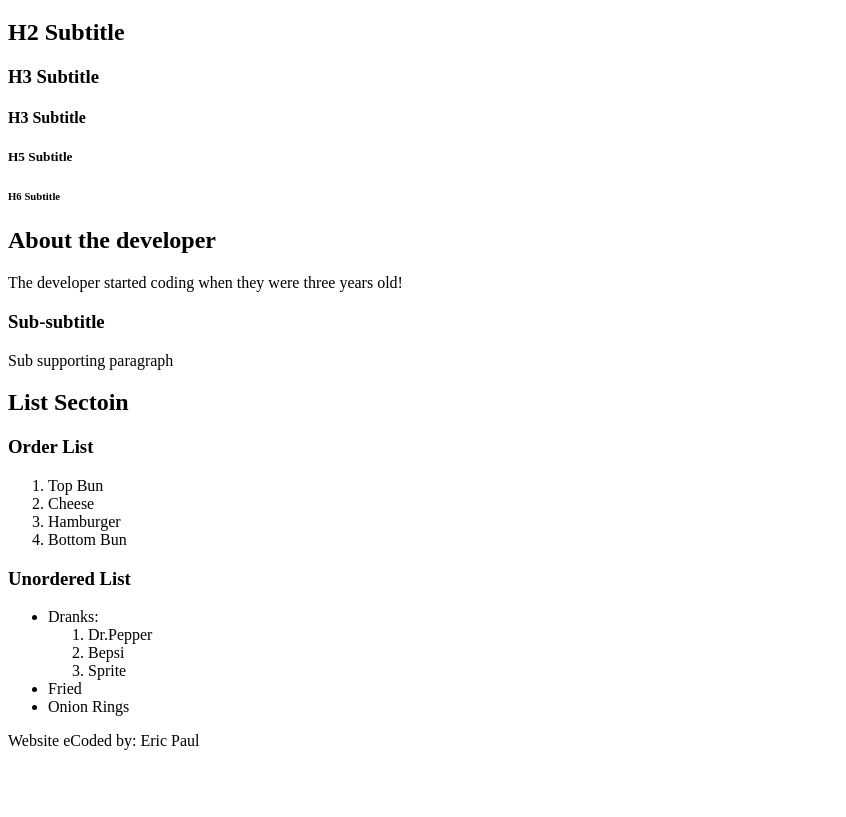
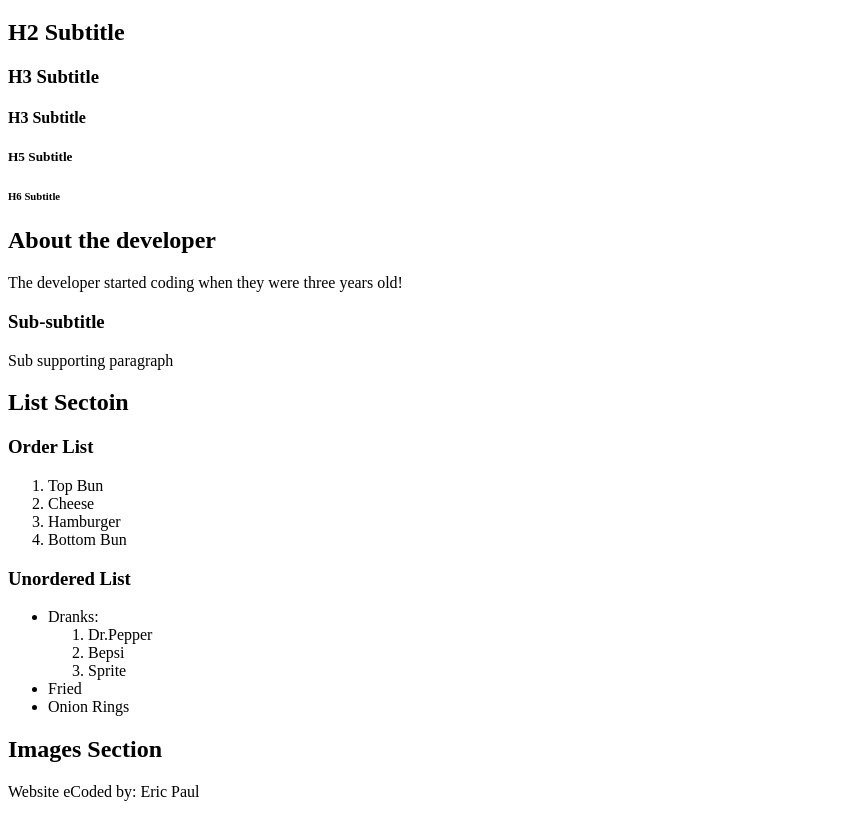
Before and after one commit to EricP227/The_Other_Capstone, a plain HTML site: page index.html in a window 1280 px wide. Shown: the part 61-878 px from the top of the page, without its empty margins (0-846 px from the left). Before the commit the page ends 827 px from the top, so only its background shows below. Drawn offline with Linux system fonts and the light colour scheme.

Commit message:
updateindex.html

```diff
--- a/index.html
+++ b/index.html
@@ -47,7 +47,12 @@
         <li>Fried</li>
         <li>Onion Rings</li>
     </ul>
-</sectoin>
+</section>
+<section>
+    <h2>
+        Images Section
+    </h2>
+</section>
 </main>
 <footer>
     <p>Website eCoded by: Eric Paul</</p>
```
Also changed, not shown: neuron.jpg (added).
